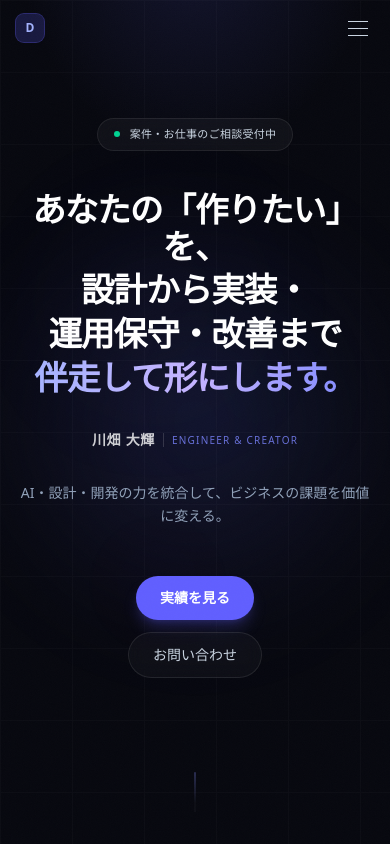
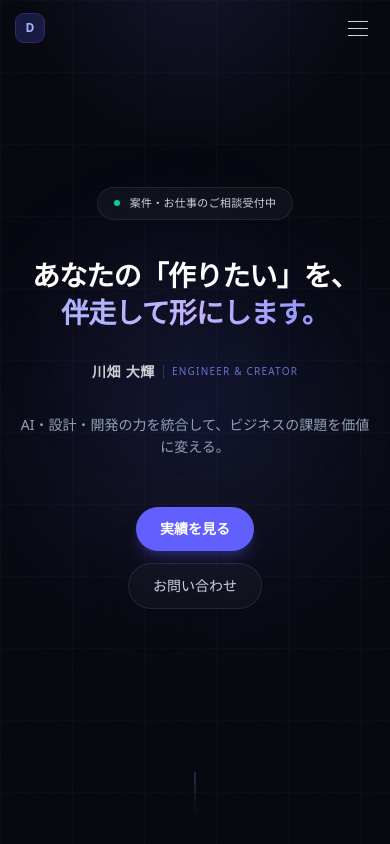
Before and after one commit to kawaddd/my-portfolio-app, a Next.js app: page / in a window 390 px wide. Shown: the top 844 px of the page. Built offline with nearby package versions, Linux system fonts and the light colour scheme.

Commit message:
Simplify hero headline to 2 lines and reduce mobile font size
Co-Authored-By: Claude Sonnet 4.6 <noreply@anthropic.com>

```diff
--- a/src/components/sections/Hero.tsx
+++ b/src/components/sections/Hero.tsx
@@ -7,8 +7,6 @@ import { profile } from "@/src/data/profile";
 /* 各行の遅延 */
 const headline = [
   { text: "あなたの「作りたい」を、", gradient: false },
-  { text: "設計から実装・", gradient: false },
-  { text: "運用保守・改善まで", gradient: false },
   { text: "伴走して形にします。", gradient: true },
 ];
 
@@ -118,7 +116,7 @@ export function Hero() {
                   ease: [0.19, 1.0, 0.22, 1.0],
                 }}
                 style={{
-                  fontSize: "clamp(2.1rem, 7vw, 5.0rem)",
+                  fontSize: "clamp(1.75rem, 6.5vw, 5.0rem)",
                   fontWeight: 800,
                   letterSpacing: "-0.03em",
                   lineHeight: 1.1,
--- a/src/data/profile.ts
+++ b/src/data/profile.ts
@@ -3,7 +3,7 @@ export const profile = {
   nameEn: "Daiki Kawabata",
   title: "AI活用エンジニア / Webシステム開発",
   titleShort: "Engineer & Creator",
-  tagline: "あなたの「作りたい」を、\n設計から実装・運用保守・改善まで\n伴走して形にします。",
+  tagline: "あなたの「作りたい」を、\n伴走して形にします。",
   taglineEn: "Designing the future at the intersection\nof technology and creativity.",
   bio: [
     "新卒でコンサル営業として「課題を聞き、解決策を設計する」思考を磨いた後、Web開発の世界へ転身。PHP / Vue.js / SQL / AWSを軸にシステム設計から実装・テストまでを一貫して担当してきました。",
```
